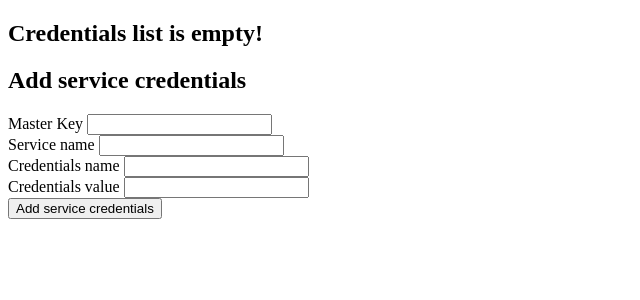
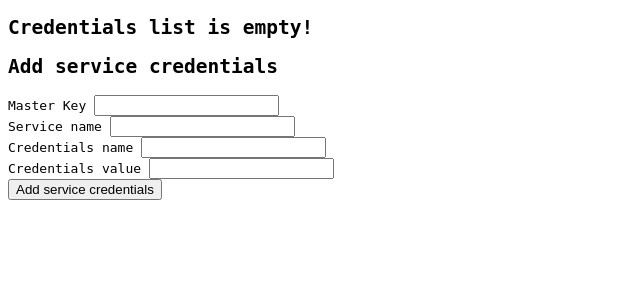
Before and after one commit to Pavel3333/CredentialsManager, a Flask app: template templates/session.html in a window 1280 px wide. Shown: the top 300 px of the page, without its empty margins (0-640 px from the left). Run offline with Flask 2, Linux system fonts and the light colour scheme; the template is opened without the code that fills it, so the values that code supplies are empty.

Commit message:
update creds && change font

```diff
--- a/templates/base.html
+++ b/templates/base.html
@@ -5,6 +5,8 @@
         <meta charset="UTF-8"/>
     </head>
     <body>
-        {% block content %}{% endblock %}
+        <div id="content" style="font-family: monospace;">
+            {% block content %}{% endblock %}
+        </div>
     </body>
 </html>
```
Also changed, not shown: 1 other file.
